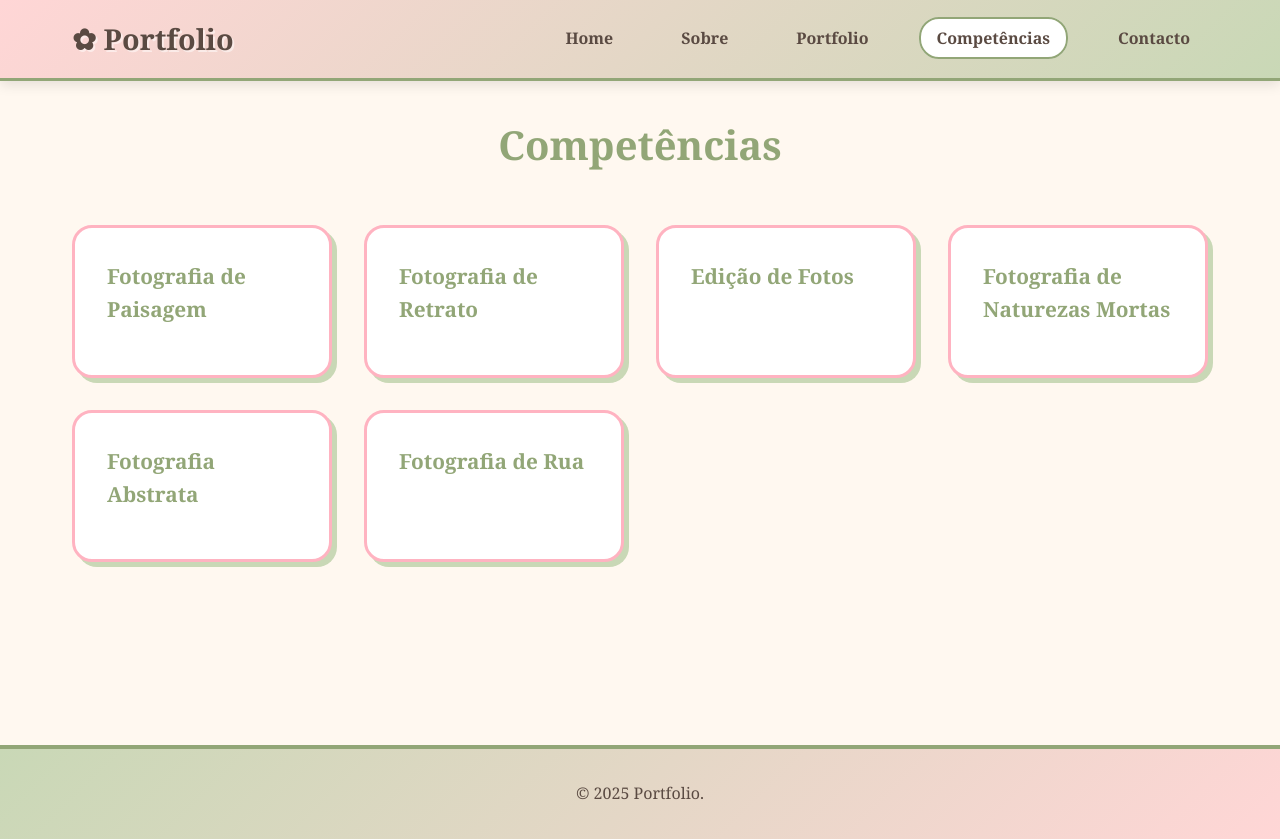
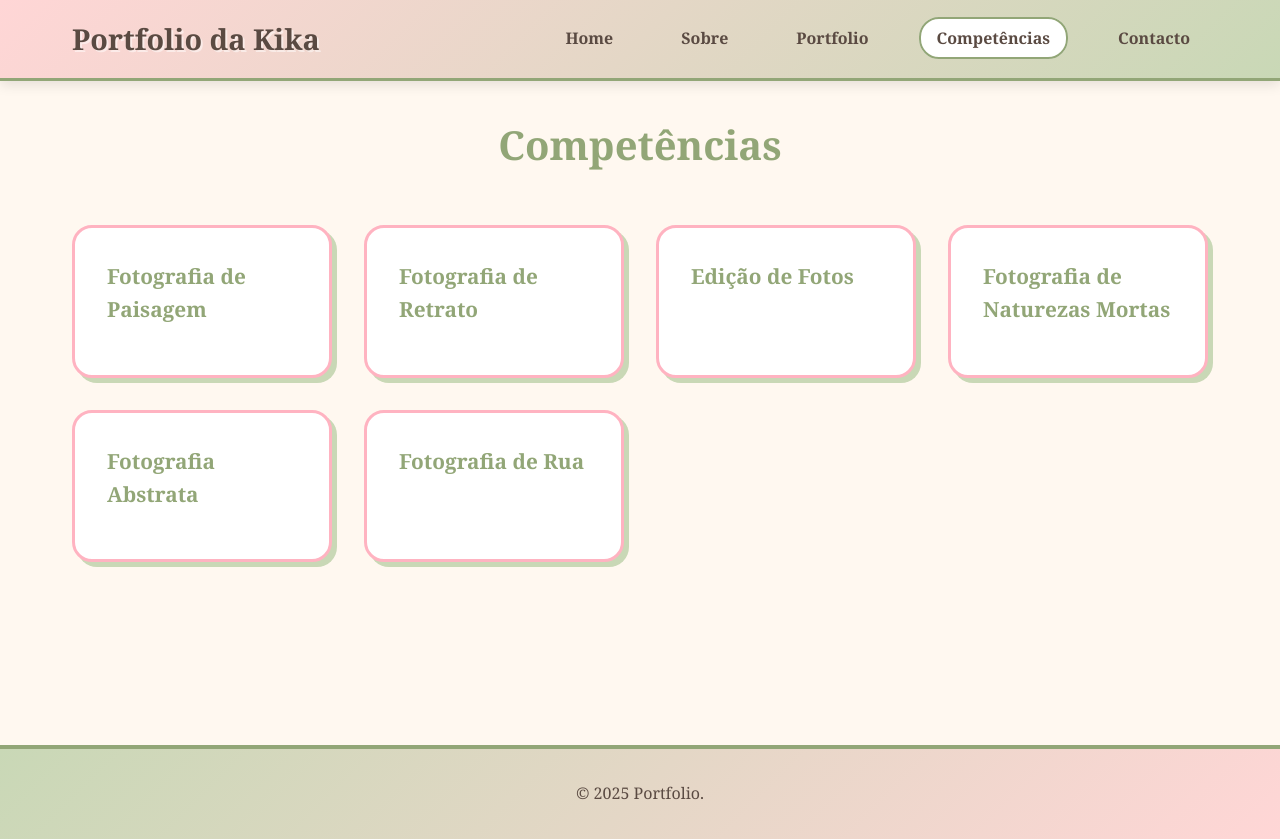
Before and after one commit to franciscaparaiso/trabalho-final-2.0, a plain HTML site: page competencias.html in a window 1280 px wide. Drawn offline with Linux system fonts and the light colour scheme.

Commit message:
Update competencias.html

```diff
--- a/competencias.html
+++ b/competencias.html
@@ -9,7 +9,7 @@
 <body>
     <header>
         <nav>
-            <div class="logo">✿ Portfolio</div>
+            <div class="logo"> Portfolio da Kika</div>
             <ul class="nav-links">
                 <li><a href="index.html" class="nav-link">Home</a></li>
                 <li><a href="sobre.html" class="nav-link">Sobre</a></li>
```
